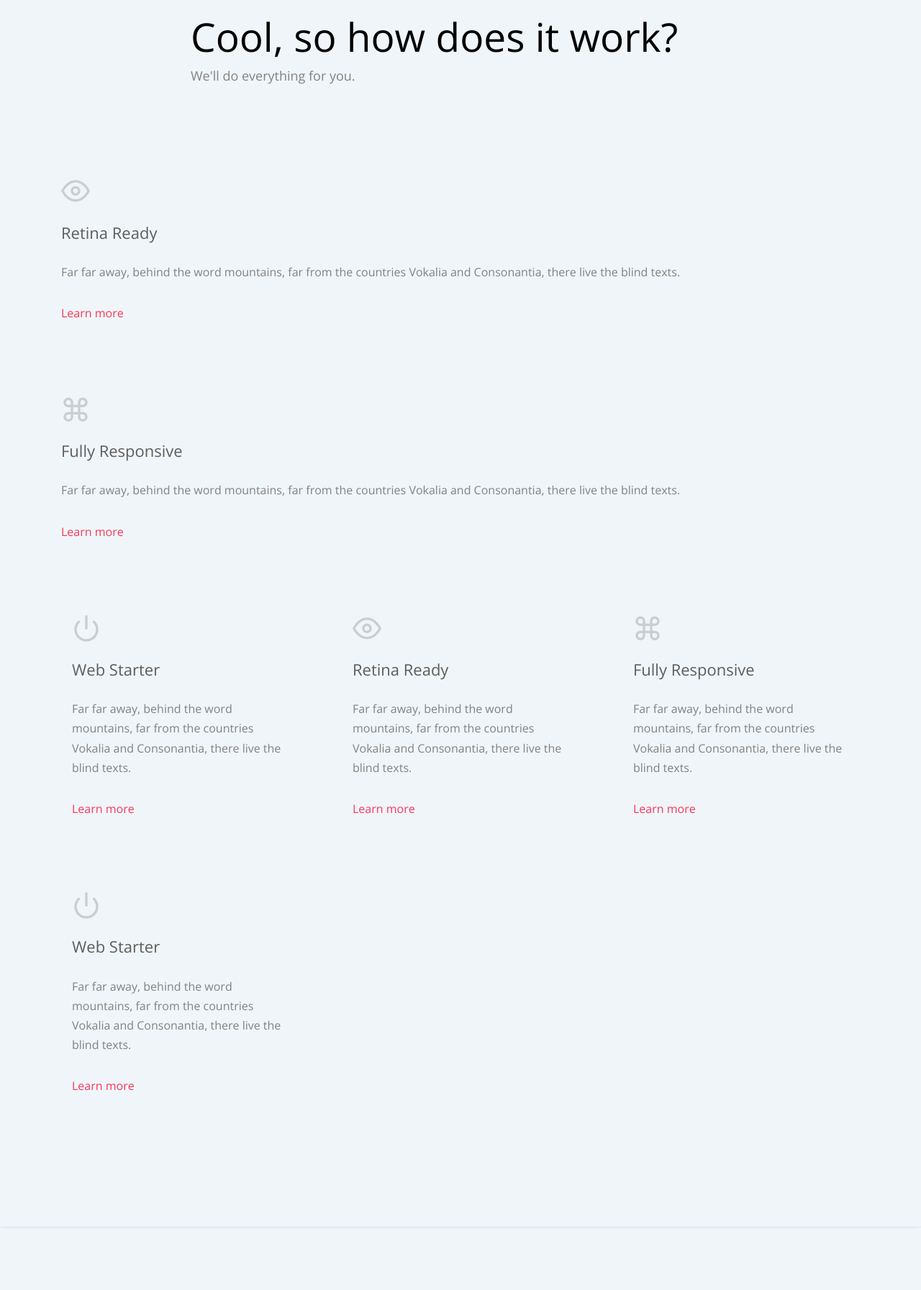
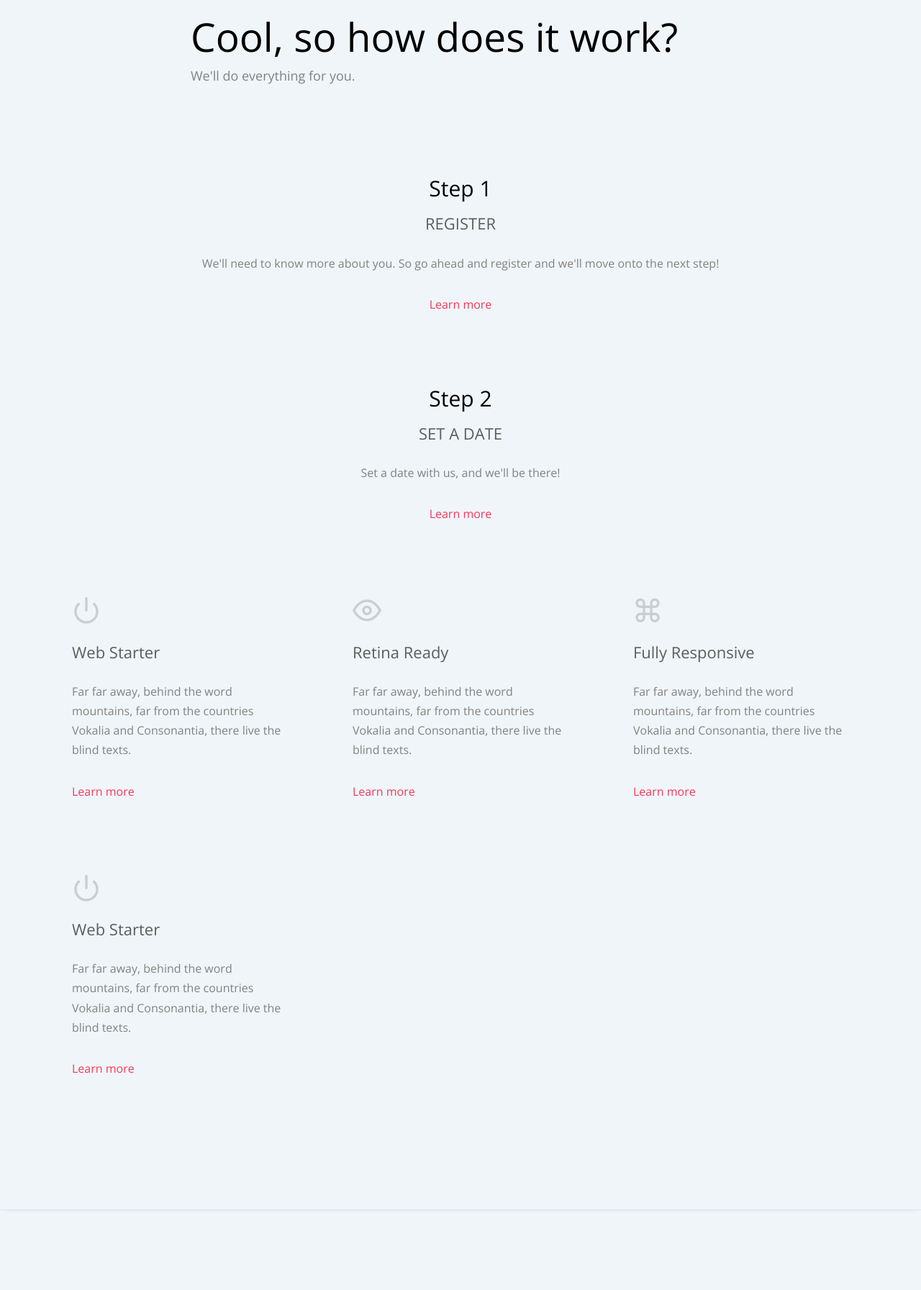
Before and after one commit to habzs/animaroo, a PHP site: page / in a window 1280 px wide. Shown: the part 1893-3686 px from the top of the page at 72% size. Run offline with PHP 8.4, Linux system fonts and the light colour scheme; some web fonts are replaced.

Commit message:
Updated index.html

```diff
--- a/css/add_style.css
+++ b/css/add_style.css
@@ -1,6 +1,6 @@
-.feature-center_steps {
+.feature-center-steps {
   padding: 30px;
-  float: left;
+  float: center;
   width: 100%;
   position: relative;
   bottom: 0;
@@ -8,4 +8,77 @@
   -webkit-transition: 0.3s;
   -o-transition: 0.3s;
   transition: 0.3s;
+  text-align: center;
+
 }
+@media screen and (max-width: 768px) {
+  .feature-center-steps {
+    margin-bottom: 50px;
+  }
+}
+.feature-center-steps .desc {
+  padding-left: 180px;
+}
+.feature-center-steps .icon {
+  margin-bottom: 20px;
+  display: block;
+}
+.feature-center-steps .icon i {
+  font-size: 40px;
+  color: rgba(42, 54, 59, 0.2);
+}
+.feature-center-steps .icon2 {
+  float: left;
+}
+.feature-center-steps .icon2 i {
+  font-size: 100px;
+}
+.feature-center-steps p:last-child {
+  margin-bottom: 0;
+}
+.feature-center-steps p, .feature-center-steps h3 {
+  margin-bottom: 30px;
+}
+.feature-center-steps h3 {
+  font-size: 22px;
+  color: #5d5d5d;
+}
+.feature-center-steps:hover, .feature-center-steps:focus {
+  background: #F73859;
+  bottom: 10px;
+  -webkit-box-shadow: 0px 18px 71px -10px rgba(0, 0, 0, 0.75);
+  -moz-box-shadow: 0px 18px 71px -10px rgba(0, 0, 0, 0.75);
+  box-shadow: 0px 18px 71px -10px rgba(0, 0, 0, 0.75);
+}
+.feature-center-steps:hover p:last-child, .feature-center-steps:focus p:last-child {
+  margin-bottom: 0;
+}
+.feature-center-steps:hover .icon i, .feature-center-steps:focus .icon i {
+  color: rgba(255, 255, 255, 0.7);
+}
+.feature-center-steps:hover p, .feature-center-steps:hover h3, .feature-center-steps:hover h2, .feature-center-steps:focus p, .feature-center-steps:focus h3,
+.feature-center-steps:focus h2 {
+  color: #fff !important;
+  text-align: center!important;
+}
+.feature-center-steps:hover a, .feature-center-steps:focus a {
+  color: rgba(255, 255, 255, 0.7);
+}
+.feature-center-steps:hover a:hover, .feature-center-steps:focus a:hover {
+  color: #fff;
+}
+@media screen and (max-width: 768px) {
+  .feature-center-steps:hover, .feature-center-steps:focus {
+    bottom: 0;
+  }
+}
+
+
+#fh5co-counter .feature-center-steps:hover .counter {
+  color: #fff;
+}
+@media screen and (max-width: 768px) {
+  #fh5co-counter .feature-center-steps {
+    margin-bottom: 30px;
+  }
+}
--- a/index.html
+++ b/index.html
@@ -41,6 +41,7 @@
 
 	<!-- Theme style  -->
 	<link rel="stylesheet" href="css/style.css">
+	<link rel="stylesheet" href="css/add_style.css">
 
 	<!-- Modernizr JS -->
 	<script src="js/modernizr-2.6.2.min.js"></script>
@@ -162,20 +163,20 @@
 				</div>
 			</div>
 			<div class="row">
-					<div class="feature-center animate-box" data-animate-effect="fadeInUp">
-						<span class="icon">
-							<i class="icon-eye"></i>
+					<div class="feature-center-steps animate-box" data-animate-effect="fadeInUp">
+						<span>
+							<h2>Step 1</h2>
 						</span>
-						<h3>Retina Ready</h3>
-						<p>Far far away, behind the word mountains, far from the countries Vokalia and Consonantia, there live the blind texts.</p>
+						<h3>REGISTER</h3>
+						<p>We'll need to know more about you. So go ahead and register and we'll move onto the next step!</p>
 						<p><a href="#">Learn more</a></p>
 					</div>
-					<div class="feature-center animate-box" data-animate-effect="fadeInUp">
-						<span class="icon">
-							<i class="icon-command"></i>
+					<div class="feature-center-steps animate-box" data-animate-effect="fadeInUp">
+						<span>
+							<h2>Step 2</h2>
 						</span>
-						<h3>Fully Responsive</h3>
-						<p>Far far away, behind the word mountains, far from the countries Vokalia and Consonantia, there live the blind texts.</p>
+						<h3>SET A DATE</h3>
+						<p>Set a date with us, and we'll be there!</p>
 						<p><a href="#">Learn more</a></p>
 					</div>
 				<div class="clearfix visible-sm-block"></div>
```
